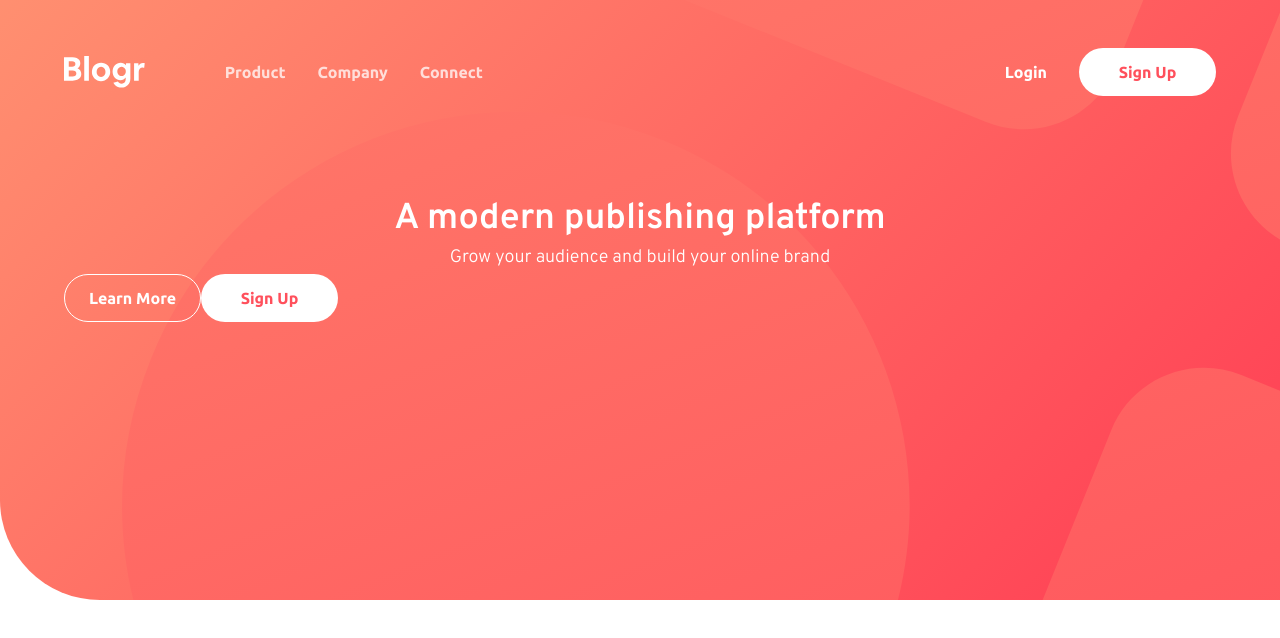
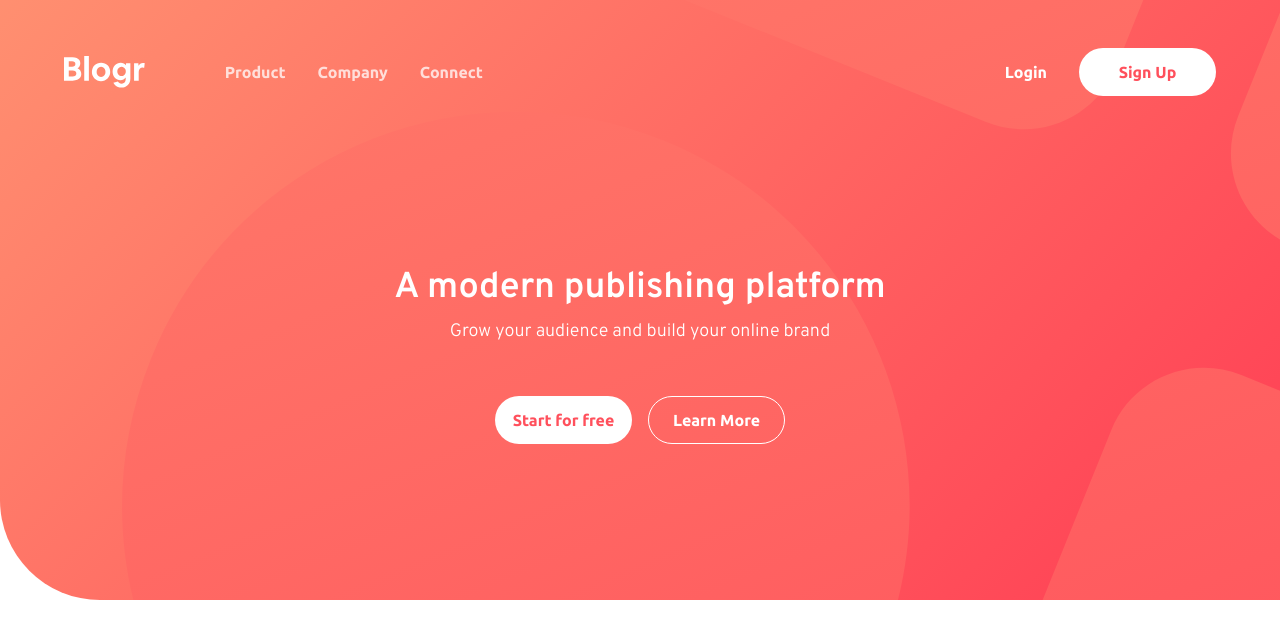
Before and after one commit to tkressma/blogr-landing-page, a React (Create React App) app: page / in a window 1280 px wide. Shown: the top 638 px of the page. Built offline with nearby package versions, Linux system fonts and the light colour scheme.

Commit message:
Fix hero spacing and layout

```diff
--- a/src/components/Header/Accessibility.js
+++ b/src/components/Header/Accessibility.js
@@ -1,18 +1,27 @@
 import styles from "./Accessibility.module.css";
 import PrimaryButton from "../UI/PrimaryButton";
 import SecondaryButton from "../UI/SecondaryButton";
+import React from "react";
+
 const Accessibility = (props) => {
   return (
     <section class={`${props.className} ${styles.accessibility}`}>
       {props.nav === "true" ? (
+        <React.Fragment>
         <a href="#" class={styles.login}>
           Login
         </a>
+      <PrimaryButton text="Sign Up" />
+</React.Fragment>
       ) : (
+        <React.Fragment>
+      <PrimaryButton text="Start for free" />
+
         <SecondaryButton text="Learn More" />
+
+        </React.Fragment>
       )}
 
-      <PrimaryButton text="Sign Up" />
     </section>
   );
 };
--- a/src/components/Header/Header.js
+++ b/src/components/Header/Header.js
@@ -1,5 +1,5 @@
 import Nav from "./Nav/Nav";
-import Hero from "./Nav/Hero";
+import Hero from "./Hero";
 import styles from "./Header.module.css";
 const Header = () => {
   return (
--- a/src/components/Header/Header.module.css
+++ b/src/components/Header/Header.module.css
@@ -1,11 +1,11 @@
 header {
   background: url(../../assets/bg-pattern-intro-mobile.svg),
     linear-gradient(135deg, hsl(13, 100%, 72%) 0%, hsl(353, 100%, 62%) 100%);
-  background-position: right 64.5% bottom 66.25%;
+  background-position: right 62.5% bottom 66.25%;
   min-height: 600px;
   width: 100%;
   border-bottom-left-radius: 100px;
-  padding-top: 3.5rem;
+  padding: 3.5rem 5% 0;
   display: flex;
   flex-direction: column;
 }
--- a/src/components/Header/Nav/Hero.js
+++ b/src/components/Header/Hero.js
@@ -1,4 +1,4 @@
-import Accessibility from "../Accessibility"
+import Accessibility from "./Accessibility"
 import styles from "./Hero.module.css";
 const Hero = () => {
     return (
@@ -6,7 +6,7 @@ const Hero = () => {
         <h1 className={styles["hero__title"]}>A modern publishing platform</h1>
         <p className={styles["hero__tagline"]}>Grow your audience and build your online brand</p>
 
-        <Accessibility />
+        <Accessibility className={styles["hero__accessibility"]} nav="false"/>
         </section>
     )
 }
--- a/src/components/Header/Nav/Hero.module.css
+++ b/src/components/Header/Hero.module.css
@@ -1,8 +1,11 @@
 .hero {
-    padding-top: 6.75rem;
-    width: 90%;
-    margin: 0 auto;
+    display: flex;
+    flex-direction: column;
+    align-items: center;
     text-align: center;
+    justify-content: flex-end;
+    flex: 1 1 auto;
+    padding-bottom: 9.75rem;
 }
 
 .hero__title {
@@ -10,6 +13,7 @@
     font-family: 'Overpass', sans-serif;
     font-weight: 600;
     font-size: 2.25rem;
+    line-height: 3.5rem
 }
 
 .hero__tagline  {
@@ -20,3 +24,8 @@
     line-height: 2rem;
     padding: 0 1rem;
 }
+
+.hero__accessibility {
+    gap: 1rem;
+    padding-top: 3rem;
+}
--- a/src/components/Header/Nav/Nav.module.css
+++ b/src/components/Header/Nav/Nav.module.css
@@ -2,8 +2,6 @@
   display: flex;
   justify-content: space-between;
   align-items: center;
-  width: 90%;
-  margin: 0 auto;
   height: 2rem;
 }
 
```
